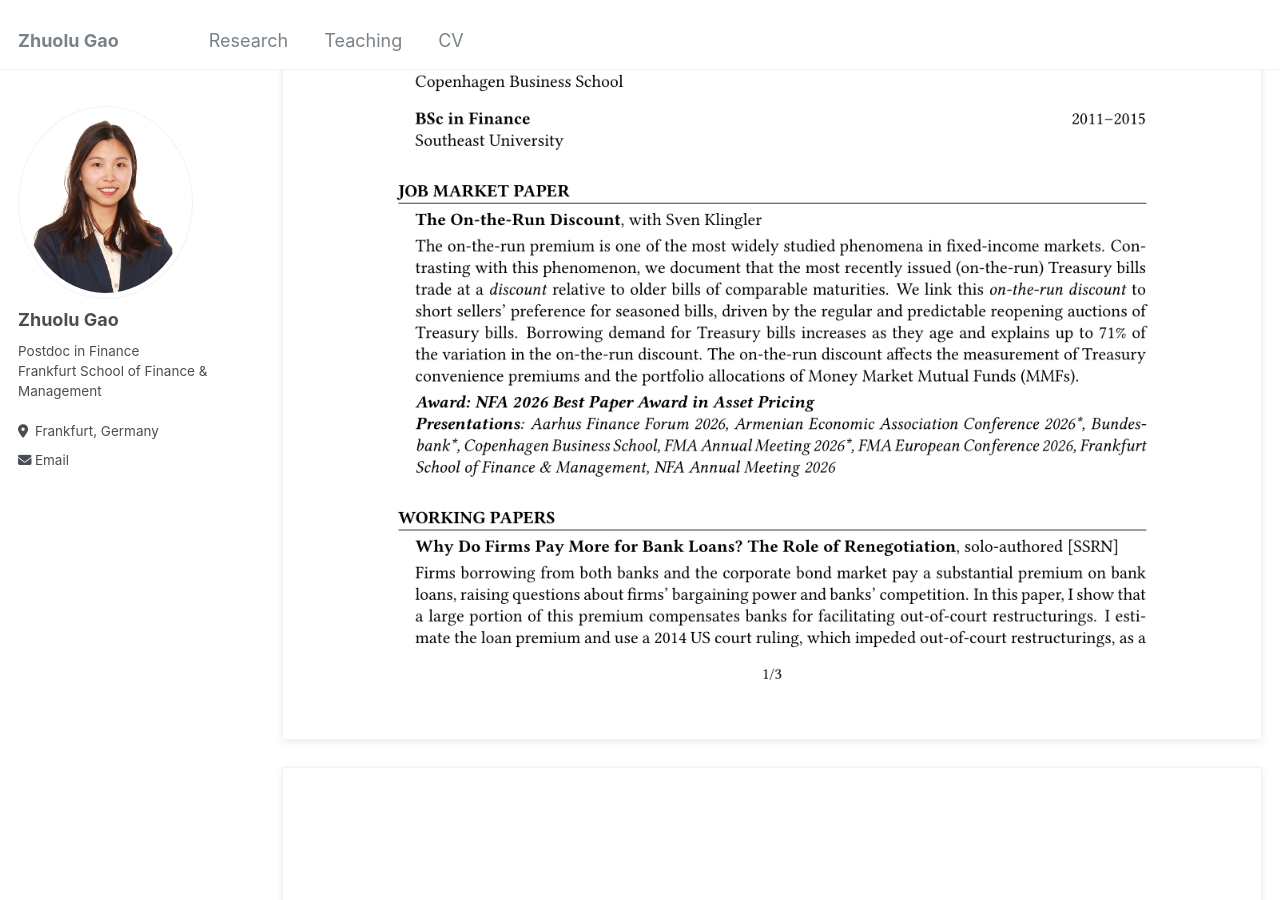
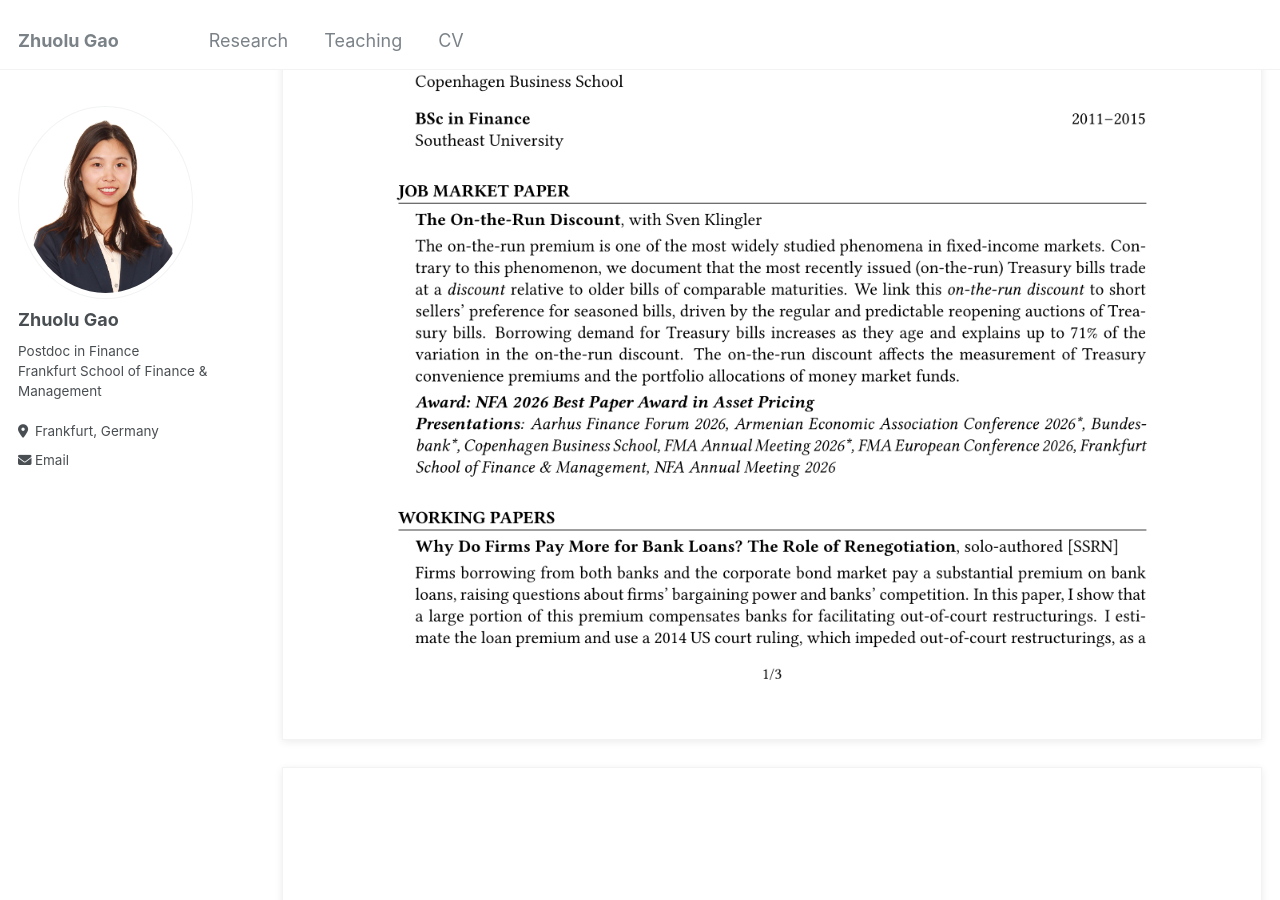
Before and after one commit to zhuolugao/zhuolugao.github.io, a Jekyll site: the page built from _pages/cv.md, in a window 1280 px wide and 900 px high, scrolled down 731 px. Built offline with Jekyll 4.4.1, drawn with Linux system fonts in a browser that asks for light colours.

Commit message:
Update CV: JMP abstract matches the 28 Oct version
Co-Authored-By: Claude Opus 5.5 <noreply@anthropic.com>

```diff
--- a/_pages/cv.md
+++ b/_pages/cv.md
@@ -9,10 +9,10 @@ redirect_from:
 
 {% include base_path %}
 
-[Download my CV (PDF)](/files/CV_ZhuoluGao.pdf?v=20261102-1439)
+[Download my CV (PDF)](/files/CV_ZhuoluGao.pdf?v=20261102-1441)
 
 <div class="cv-pages" aria-label="Curriculum Vitae">
-  <img class="cv-page" src="{{ site.baseurl }}/files/CV_ZhuoluGao-page-1.png?v=20261102-1439" alt="Zhuolu Gao CV, page 1">
-  <img class="cv-page" src="{{ site.baseurl }}/files/CV_ZhuoluGao-page-2.png?v=20261102-1439" alt="Zhuolu Gao CV, page 2" loading="lazy">
-  <img class="cv-page" src="{{ site.baseurl }}/files/CV_ZhuoluGao-page-3.png?v=20261102-1439" alt="Zhuolu Gao CV, page 3" loading="lazy">
+  <img class="cv-page" src="{{ site.baseurl }}/files/CV_ZhuoluGao-page-1.png?v=20261102-1441" alt="Zhuolu Gao CV, page 1">
+  <img class="cv-page" src="{{ site.baseurl }}/files/CV_ZhuoluGao-page-2.png?v=20261102-1441" alt="Zhuolu Gao CV, page 2" loading="lazy">
+  <img class="cv-page" src="{{ site.baseurl }}/files/CV_ZhuoluGao-page-3.png?v=20261102-1441" alt="Zhuolu Gao CV, page 3" loading="lazy">
 </div>
```
Also changed, not shown: _pages/about.md (+1 -1 lines), files/CV_ZhuoluGao-page-1.png, 1 other file.
